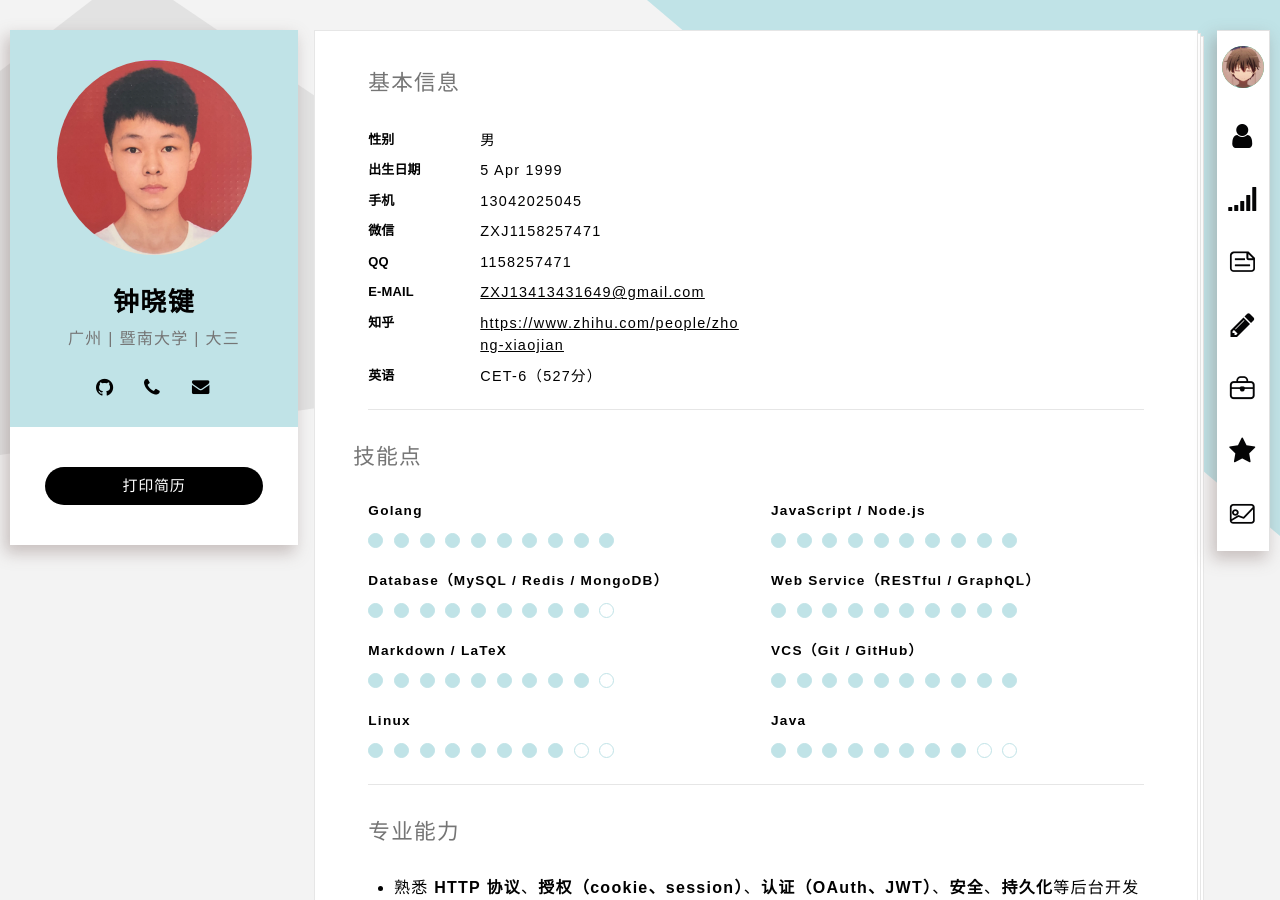
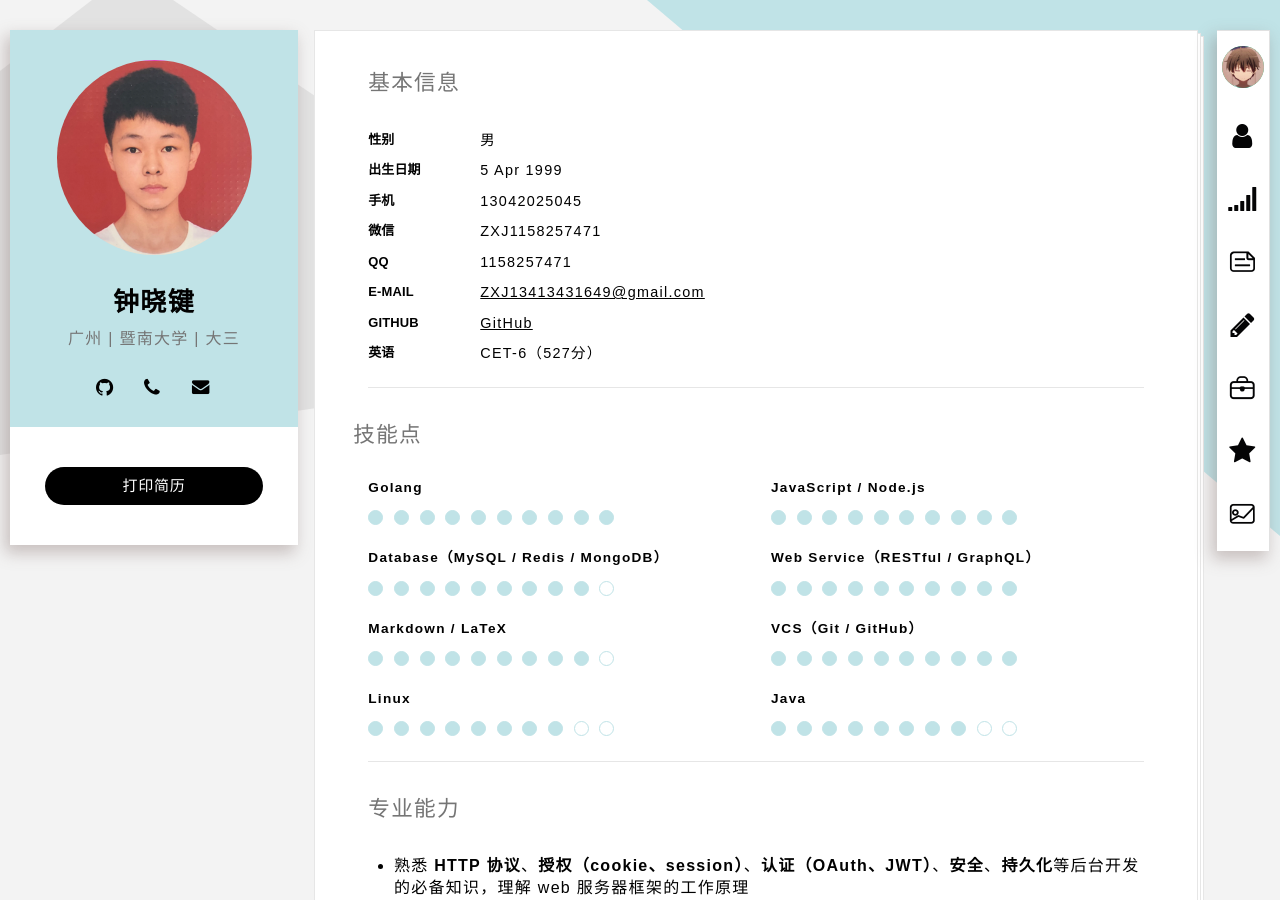
Before and after one commit to xiaojianzhong/xiaojianzhong.github.io, a Jekyll site: the page built from index.html, in a window 1280 px wide and 900 px high. Built offline with Jekyll 4.4.1, drawn with Linux system fonts in a browser that asks for light colours; some web fonts are replaced.

Commit message:
feat(platform-browser): replace ZhiHu link with GitHub link

```diff
--- a/_includes/basic.html
+++ b/_includes/basic.html
@@ -25,8 +25,10 @@
         <dt class="text-upper">e-mail</dt>
         <dd><a href="mailto:{{ site.email }}">{{ site.email }}</a></dd>
 
-        <dt class="text-upper">知乎</dt>
-        <dd><a href="{{ site.ZhiHu }}" target="_blank">{{ site.ZhiHu }}</a></dd>
+        <dt class="text-upper">GitHub</dt>
+        <dd>
+          <a href="{{ site.github }}" target="_blank">{{ site.github }}</a>
+        </dd>
 
         <dt class="text-upper">英语</dt>
         <dd>CET-6（527分）</dd>
```
